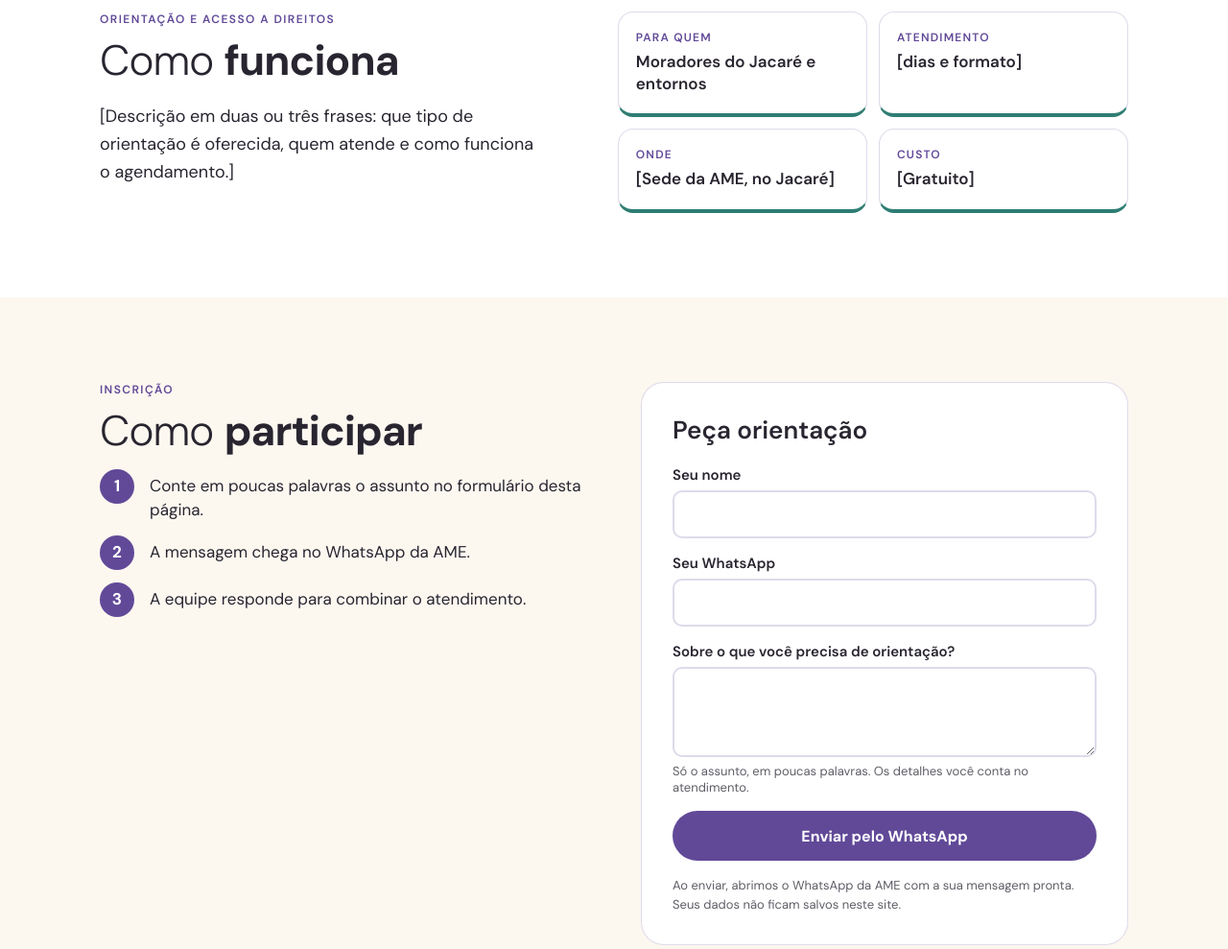
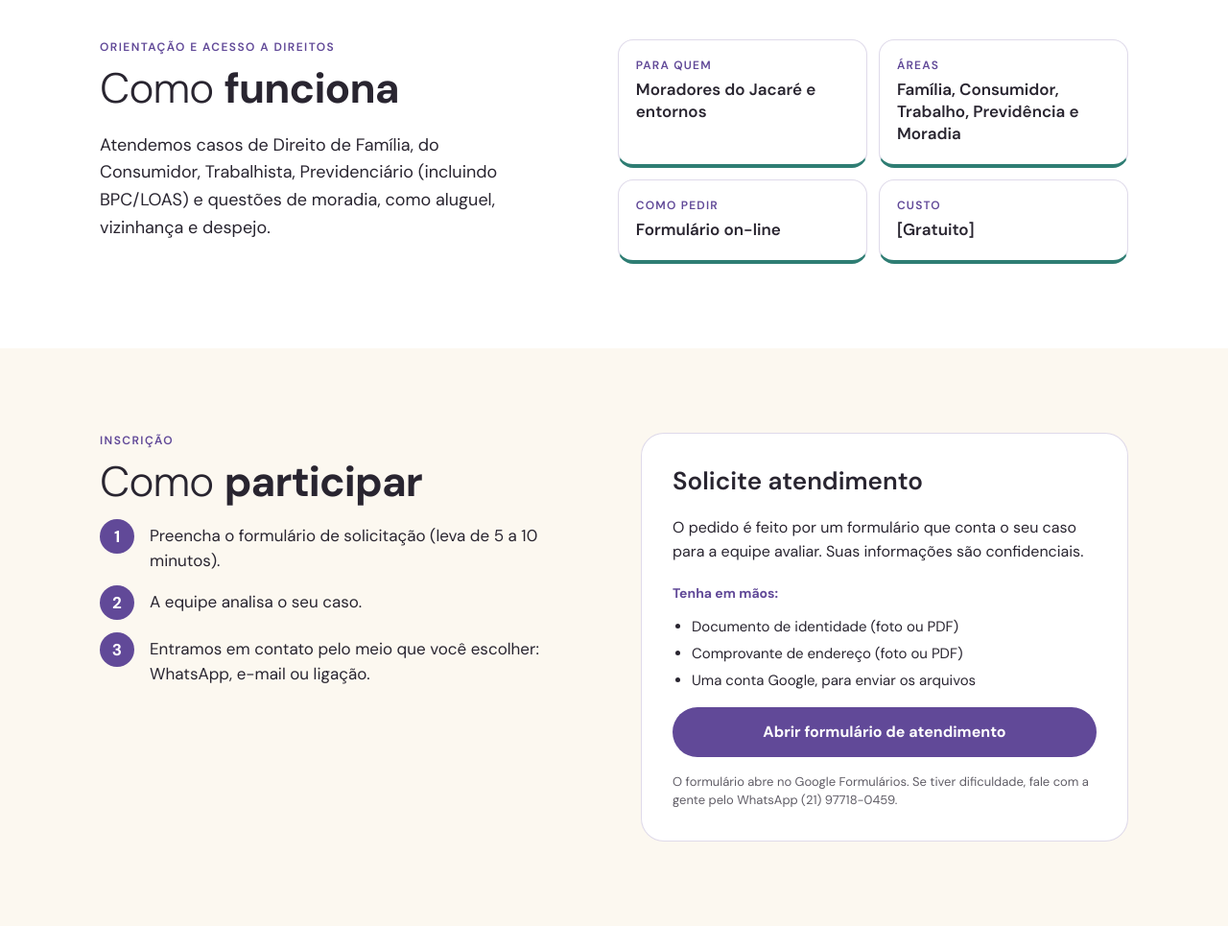
Before and after one commit to mateuscrlopes/ame-site, a plain HTML site: page atendimento-juridico/index.html in a window 1280 px wide. Shown: the part 680-1669 px from the top of the page at 96% size. Drawn offline with Linux system fonts and the light colour scheme.

Commit message:
Atendimento Jurídico: solicitação pelo formulário oficial (Google Forms)
- Seção de inscrição explica o que ter em mãos e abre o formulário
- Áreas atendidas de acordo com o formulário
- Código do Velo libera links do Google Forms

```diff
--- a/atendimento-juridico/index.html
+++ b/atendimento-juridico/index.html
@@ -152,6 +152,9 @@ a:focus-visible, button:focus-visible, input:focus-visible { outline: 3px solid
 .campo select, .campo textarea { min-height: 50px; padding: 12px 14px; border: 2px solid var(--borda); border-radius: 10px; font: 400 17px "DM Sans", sans-serif; color: var(--grafite); background: #fff; }
 .campo textarea { resize: vertical; }
 .dica { font-size: 13px; font-weight: 400; color: var(--suave); }
+.fx-texto { margin: 0; font-size: 16px; line-height: 1.55; }
+.fx-rotulo { margin: 6px 0 0; font-size: 14px; font-weight: 700; color: var(--roxo); }
+.fx-lista { margin: 0; padding-left: 20px; display: grid; gap: 6px; font-size: 15px; line-height: 1.45; }
 .aviso-form { margin: 0; font-size: 13px; line-height: 1.5; color: var(--suave); }
 .erro { margin: 0; font-size: 14px; font-weight: 600; color: #a3341c; }
 
@@ -238,13 +241,13 @@ a:focus-visible, button:focus-visible, input:focus-visible { outline: 3px solid
       <h1 id="titulo-pagina">Atendimento <strong>Jurídico</strong></h1>
 
       <!-- EDITAR: texto de abertura -->
-      <p class="intro">Orientação jurídica para a comunidade, para que cada pessoa conheça e consiga acessar os seus direitos.</p>
+      <p class="intro">Orientação jurídica gratuita para a comunidade, para que cada pessoa conheça e consiga acessar os seus direitos.</p>
 
       <!-- EDITAR: situação das inscrições. Ex.: "Inscrições abertas", "Inscrições encerradas", "Lista de espera" -->
-      <p class="status"><span class="ponto" aria-hidden="true"></span>Em breve</p>
+      <p class="status"><span class="ponto" aria-hidden="true"></span>[Solicitações abertas]</p>
 
       <div class="acoes">
-        <a class="botao botao-projeto" href="#inscricao">Quero orientação</a>
+        <a class="botao botao-projeto" href="#inscricao">Solicitar atendimento</a>
       </div>
     </div>
 
@@ -279,7 +282,7 @@ a:focus-visible, button:focus-visible, input:focus-visible { outline: 3px solid
       <p class="chapeu">Orientação e acesso a direitos</p>
       <h2 class="titulo-secao" id="titulo-funciona">Como <strong>funciona</strong></h2>
       <!-- EDITAR: descrição -->
-      <p class="descricao">[Descrição em duas ou três frases: que tipo de orientação é oferecida, quem atende e como funciona o agendamento.]</p>
+      <p class="descricao">Atendemos casos de Direito de Família, do Consumidor, Trabalhista, Previdenciário (incluindo BPC/LOAS) e questões de moradia, como aluguel, vizinhança e despejo.</p>
     </div>
 
     <!-- EDITAR: quadro de informações.
@@ -292,12 +295,12 @@ a:focus-visible, button:focus-visible, input:focus-visible { outline: 3px solid
             <dd>Moradores do Jacaré e entornos</dd>
           </div>
           <div class="info">
-            <dt>Atendimento</dt>
-            <dd>[dias e formato]</dd>
+            <dt>Áreas</dt>
+            <dd>Família, Consumidor, Trabalho, Previdência e Moradia</dd>
           </div>
           <div class="info">
-            <dt>Onde</dt>
-            <dd>[Sede da AME, no Jacaré]</dd>
+            <dt>Como pedir</dt>
+            <dd>Formulário on-line</dd>
           </div>
           <div class="info">
             <dt>Custo</dt>
@@ -320,30 +323,25 @@ a:focus-visible, button:focus-visible, input:focus-visible { outline: 3px solid
       <h2 class="titulo-secao" id="titulo-participar">Como <strong>participar</strong></h2>
       <!-- EDITAR: passo a passo. Cada passo é um <li>. -->
       <ol class="passos">
-          <li><span class="num" aria-hidden="true">1</span><span>Conte em poucas palavras o assunto no formulário desta página.</span></li>
-          <li><span class="num" aria-hidden="true">2</span><span>A mensagem chega no WhatsApp da AME.</span></li>
-          <li><span class="num" aria-hidden="true">3</span><span>A equipe responde para combinar o atendimento.</span></li>
+          <li><span class="num" aria-hidden="true">1</span><span>Preencha o formulário de solicitação (leva de 5 a 10 minutos).</span></li>
+          <li><span class="num" aria-hidden="true">2</span><span>A equipe analisa o seu caso.</span></li>
+          <li><span class="num" aria-hidden="true">3</span><span>Entramos em contato pelo meio que você escolher: WhatsApp, e-mail ou ligação.</span></li>
       </ol>
     </div>
 
-    <!-- EDITAR: título e campos do formulário.
-         Se mudar os campos, ajuste também a lista CAMPOS no script no fim da página. -->
-    <form class="formulario" id="form-inscricao" novalidate>
-      <h3>Peça orientação</h3>
-          <label class="campo">Seu nome
-            <input type="text" name="nome" id="nome" required>
-          </label>
-          <label class="campo">Seu WhatsApp
-            <input type="tel" name="whatsapp" id="whatsapp" required autocomplete="tel">
-          </label>
-          <label class="campo">Sobre o que você precisa de orientação?
-            <textarea name="duvida" id="duvida" rows="3" required></textarea>
-            <span class="dica">Só o assunto, em poucas palavras. Os detalhes você conta no atendimento.</span>
-          </label>
-      <p class="erro" id="erro-form" role="alert" hidden>Preencha todos os campos para continuar.</p>
-      <button class="botao botao-roxo" type="submit">Enviar pelo WhatsApp</button>
-      <p class="aviso-form">Ao enviar, abrimos o WhatsApp da AME com a sua mensagem pronta. Seus dados não ficam salvos neste site.</p>
-    </form>
+    <!-- EDITAR: formulário externo (Google Forms). O link fica em href do botão. -->
+    <div class="formulario formulario-externo" id="formulario">
+      <h3>Solicite atendimento</h3>
+      <p class="fx-texto">O pedido é feito por um formulário que conta o seu caso para a equipe avaliar. Suas informações são confidenciais.</p>
+      <p class="fx-rotulo">Tenha em mãos:</p>
+      <ul class="fx-lista">
+          <li>Documento de identidade (foto ou PDF)</li>
+          <li>Comprovante de endereço (foto ou PDF)</li>
+          <li>Uma conta Google, para enviar os arquivos</li>
+      </ul>
+      <a class="botao botao-roxo" href="https://docs.google.com/forms/d/e/1FAIpQLSezjAVjHAfZr7zhwG_4DaYRbQQN1-YAK75PwGtHgXfSIVtB9A/viewform">Abrir formulário de atendimento</a>
+      <p class="aviso-form">O formulário abre no Google Formulários. Se tiver dificuldade, fale com a gente pelo WhatsApp (21) 97718-0459.</p>
+    </div>
   </div>
 </section>
 
@@ -657,12 +655,12 @@ a:focus-visible, button:focus-visible, input:focus-visible { outline: 3px solid
   var INICIO = "Olá! Vim do site e gostaria de orientação do Atendimento Jurídico da AME.";
 
   /* Campos do formulário: [id do campo, como aparece na mensagem] */
-  var CAMPOS = [["nome","Nome"], ["whatsapp","WhatsApp"], ["duvida","Assunto"]];
+  var CAMPOS = [];
 
   /* Formulário: monta a mensagem e abre o WhatsApp */
   var form = document.getElementById("form-inscricao");
   var erro = document.getElementById("erro-form");
-  form.addEventListener("submit", function (ev) {
+  if (form) form.addEventListener("submit", function (ev) {
     ev.preventDefault();
     var linhas = [INICIO, ""];
     var faltando = false;
--- a/wix/velo-pagina.js
+++ b/wix/velo-pagina.js
@@ -18,7 +18,7 @@ import wixLocation from 'wix-location';
 import wixWindow from 'wix-window';
 
 // Só abre endereços destes sites (segurança)
-const PERMITIDOS = /^https:\/\/(wa\.me|api\.whatsapp\.com|(www\.)?atados\.com\.br|(www\.)?maiseducacao\.org|(www\.)?instagram\.com)(\/|$)/;
+const PERMITIDOS = /^https:\/\/(wa\.me|api\.whatsapp\.com|(www\.)?atados\.com\.br|(www\.)?maiseducacao\.org|(www\.)?instagram\.com|docs\.google\.com\/forms|forms\.gle)(\/|$)/;
 
 // Página inicial: bloco que só aparece no celular (ID definido no painel
 // "Propriedades e eventos"). Em outras páginas, esta parte não faz nada.
```
Also changed, not shown: aja/index.html (+4 -1 lines), ame-qualifica/index.html (+4 -1 lines), pre-vestibular/index.html (+4 -1 lines), reforca-jacare/index.html (+4 -1 lines), 1 other file.
